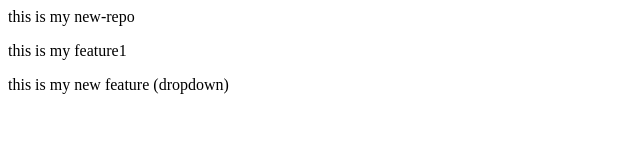
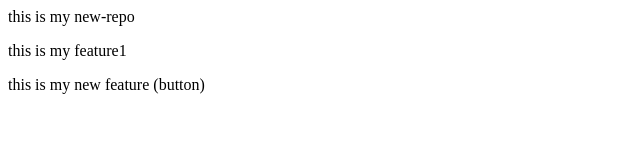
Before and after one commit to Fatima-eng-coder/new-repo, a plain HTML site: page index.html in a window 1280 px wide. Shown: the full height of the page, 0-640 px from the left. Drawn offline with Linux system fonts and the light colour scheme.

Commit message:
added new button

```diff
--- a/index.html
+++ b/index.html
@@ -1,3 +1,3 @@
 <p>this is my new-repo</p>
 <p>this is my feature1</p>
-<p>this is my new feature (dropdown)<p>
+<p>this is my new feature (button)<p>
```
